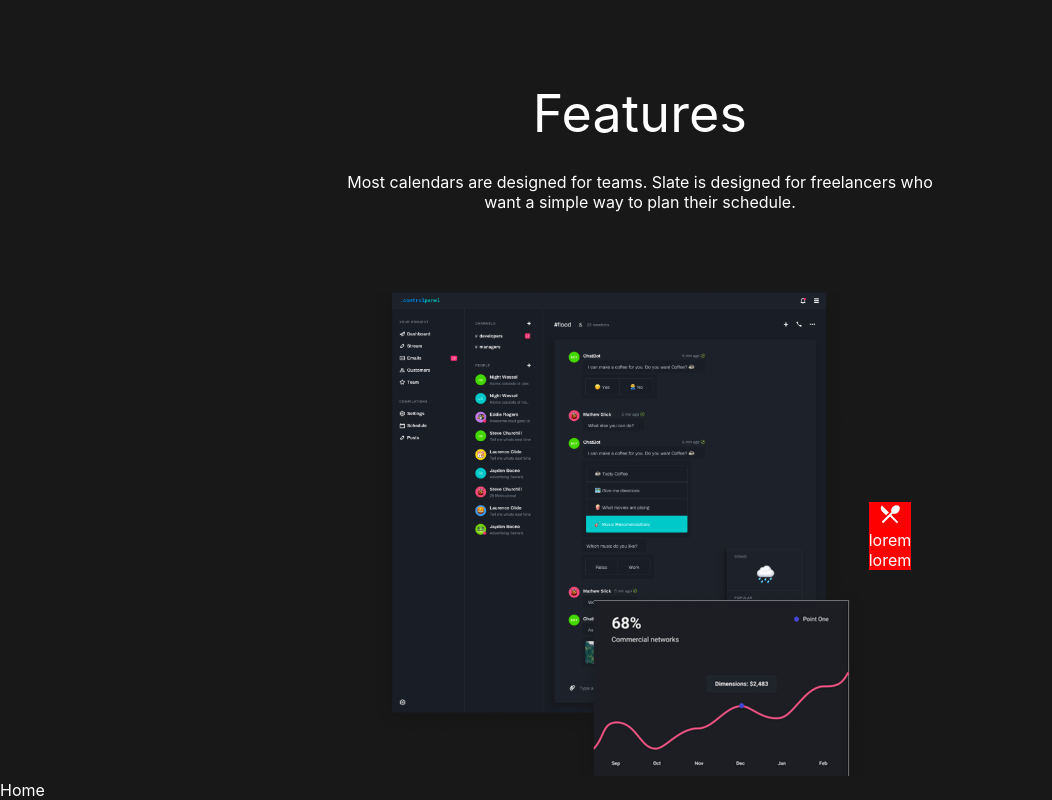
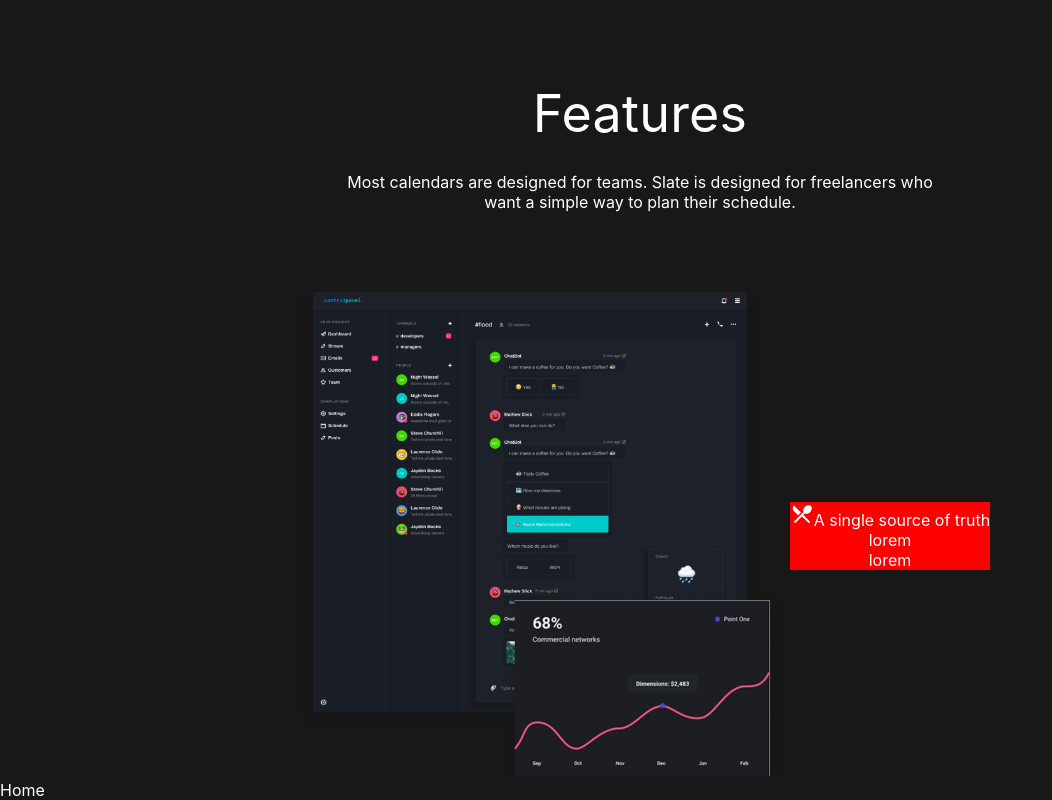
Before and after one commit to TheDa21crj/Landing-Page, a React (Create React App) app: page / in a window 1280 px wide. Shown: the part 1463-2263 px from the top of the page, without its empty margins (0-1052 px from the left). Built offline with nearby package versions, Linux system fonts and the light colour scheme; the HTML template or start-up script is replaced by a standard one.

Commit message:
Update Features.js

```diff
--- a/src/Components/Features.js
+++ b/src/Components/Features.js
@@ -24,6 +24,7 @@ export default function Features() {
                 <span>
                   <LocalDiningIcon />
                 </span>
+                <span>A single source of truth</span>
               </div>
             </div>
             <div>lorem</div>
```
